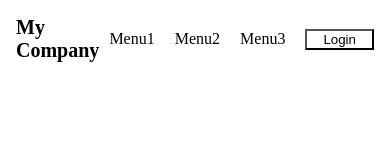
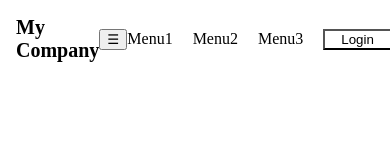
Before and after one commit to Dan1elWes/Mission_0_MA_NZ, a React (Vite) app: page / in a window 390 px wide. Shown: the top 160 px of the page. Built offline with nearby package versions, Linux system fonts and the light colour scheme.

Commit message:
added burger menu button using W3Schools with a useState function but isn't responsive yet

```diff
--- a/src/pages/Home/components/Navbar.jsx
+++ b/src/pages/Home/components/Navbar.jsx
@@ -1,9 +1,19 @@
 import styles from "./Navbar.module.css";
+import React, { useState } from "react";
 
 export default function Navbar() {
+  const [menuOpen, setMenuOpen] = useState(false);
+
+  const toggleMenu = () => {
+    setMenuOpen(!menuOpen);
+  };
+
   return (
     <nav className={styles.navbar}>
       <div className={styles.navbarLogo}>My Company</div>
+      <button className={styles.navbarToggle} onClick={toggleMenu}>
+      &#9776;
+      </button>
       <div className={styles.navbarLinks}>
         <p>Menu1</p>
         <p>Menu2</p>
```
